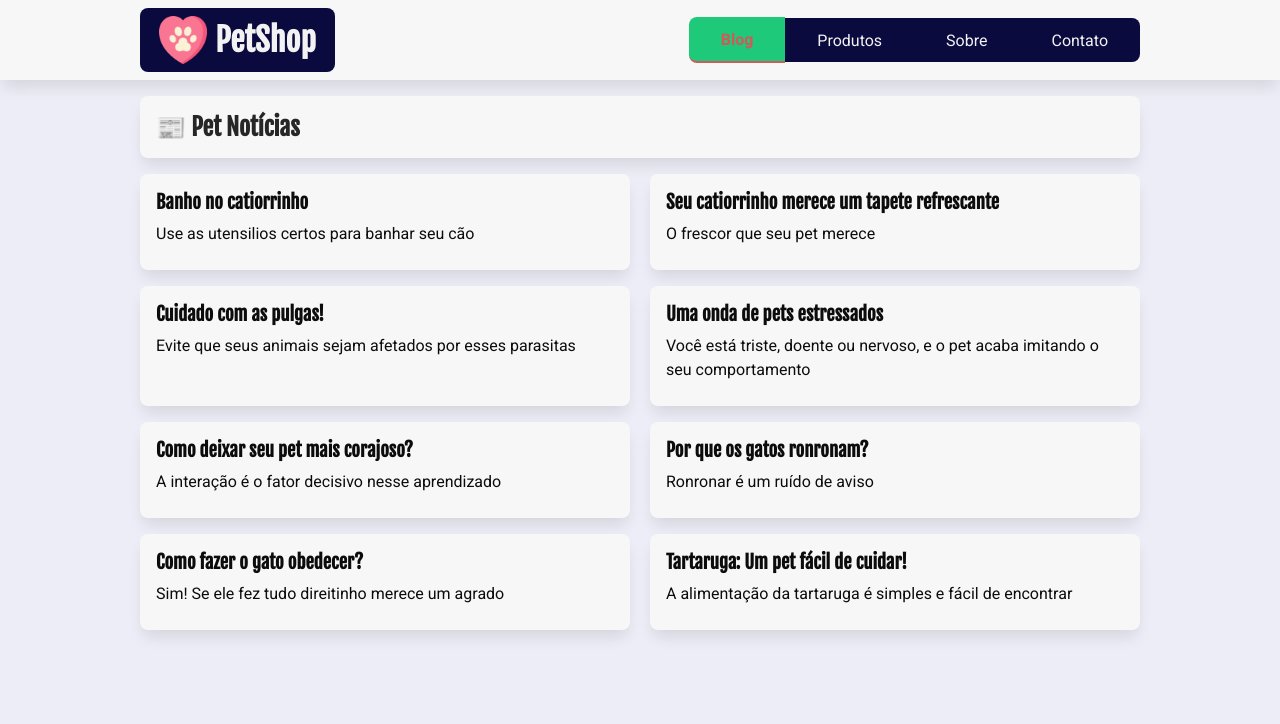
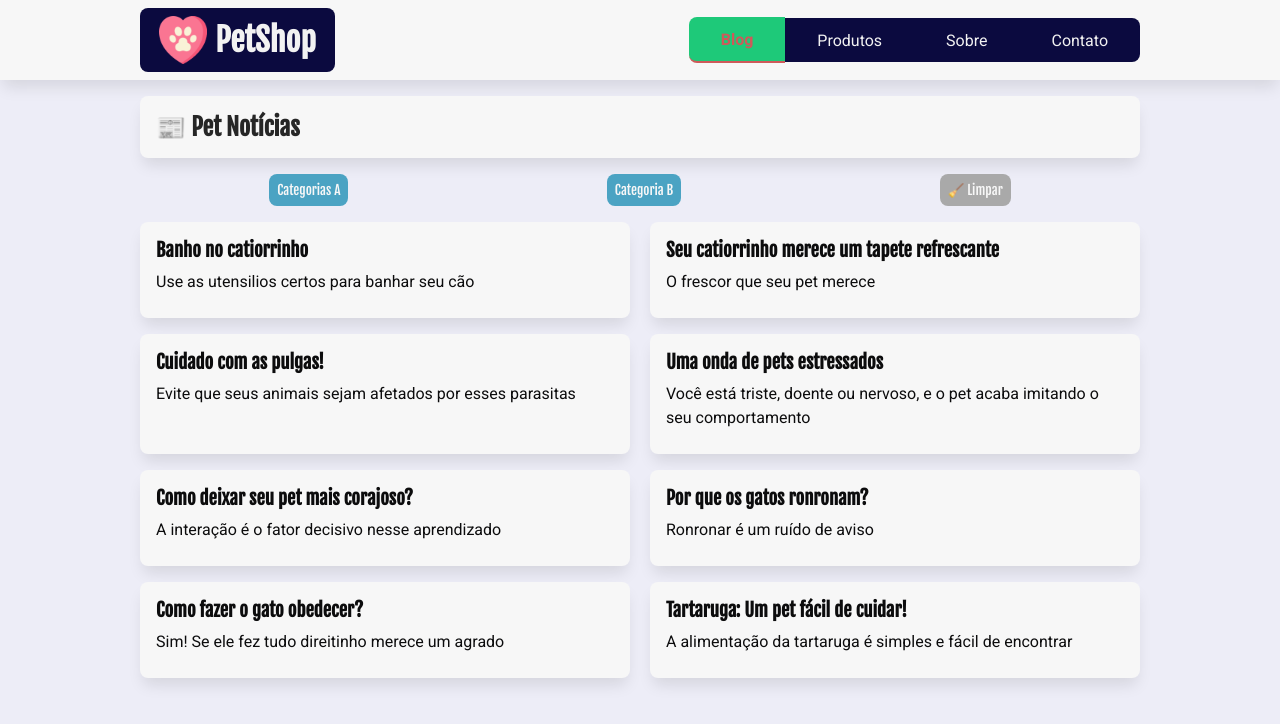
Before and after one commit to PauloHenrique00-tech/petshop, a Next.js app: page / in a window 1280 px wide. Shown: the top 724 px of the page. Built offline with nearby package versions, Linux system fonts and the light colour scheme; data requests are answered from the project's data file.

Commit message:
Cria componente FiltroCategorias com estilos
Ainda sem lógica/programação

```diff
--- /dev/null
+++ b/src/components/FiltroCategorias.module.css
@@ -0,0 +1,38 @@
+.categorias {
+  display: flex;
+  justify-content: space-around;
+  align-items: center;
+  margin: 1rem 0;
+  flex-wrap: wrap;
+
+  button {
+    /* font-size: 0.9rem; */
+    text-transform: capitalize;
+    border: none;
+    text-decoration: none;
+    background-color: var(--cor-secundaria-fundo);
+    color: #f7f7f7;
+    padding: 0.5rem;
+    border-radius: var(--borda-arredondada);
+
+    &:hover,
+    &:focus {
+      background-color: var(--cor-secundaria-fundo-hover);
+      cursor: pointer;
+    }
+
+    &.ativo {
+      background-color: var(--cor-primaria-fundo);
+    }
+  }
+
+  .limpar {
+    background-color: darkgray;
+    &:hover {
+      background-color: rgb(249, 115, 143);
+    }
+    &::before {
+      content: "🧹 ";
+    }
+  }
+}
--- /dev/null
+++ b/src/components/FiltroCategorias.tsx
@@ -0,0 +1,12 @@
+// src/componentes/FiltroCategorias.tsx
+import estilos from "./FiltroCategorias.module.css";
+
+export default function FiltroCategorias() {
+    return (
+      <div className={estilos.categorias}>
+        <button>Categorias A</button>
+        <button>Categoria B</button>
+        <button className={estilos.limpar}>Limpar</button>
+     </div>
+    );
+}
--- a/src/components/ListaPosts.tsx
+++ b/src/components/ListaPosts.tsx
@@ -2,13 +2,16 @@
 import { Post } from "@/types/Post";
 import estilos from "./ListaPosts.module.css";
 import Link from "next/link";
+import FiltroCategorias from "./FiltroCategorias";
 
 type ListaPostsProps = {
   posts: Post[];
 };
 export default function ListaPosts({ posts }: ListaPostsProps) {
   return (
-    <div className={estilos.posts}>
+    <>
+    <FiltroCategorias/>
+<div className={estilos.posts}>
       {posts.map((post) => (
         <article key={post.id}>
           <Link href={`/posts/${post.id}`}>
@@ -16,13 +19,8 @@
             <p>{post.subtitulo}</p>
           </Link>
         </article>
-
-        // {posts.map(({ id, titulo, subtitulo }) => (
-        // <article key={id}>
-        //   <h3>{titulo}</h3>
-        //   <p>{subtitulo}</p>
-        // </article> (versão desestrurada)
       ))}
-    </div>
+</div>
+    </>
   );
 }
```
